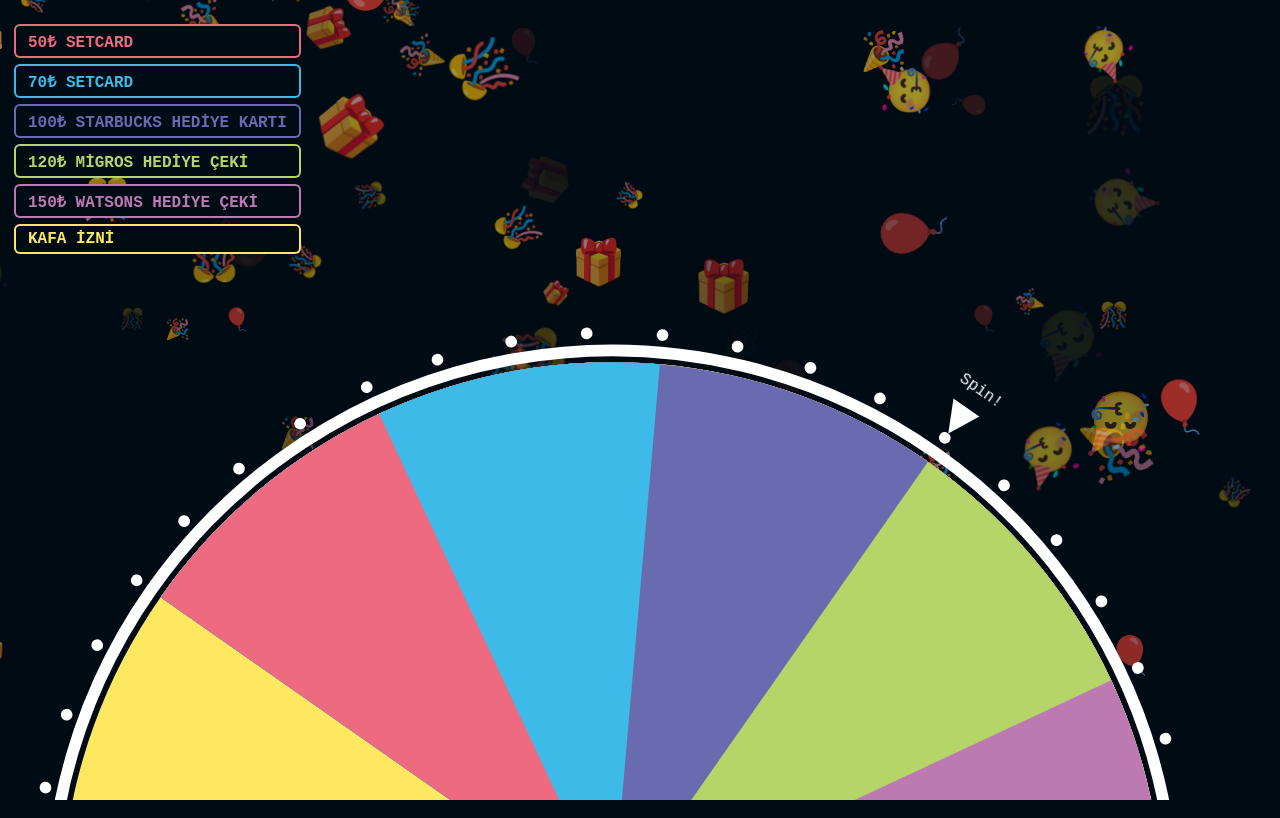
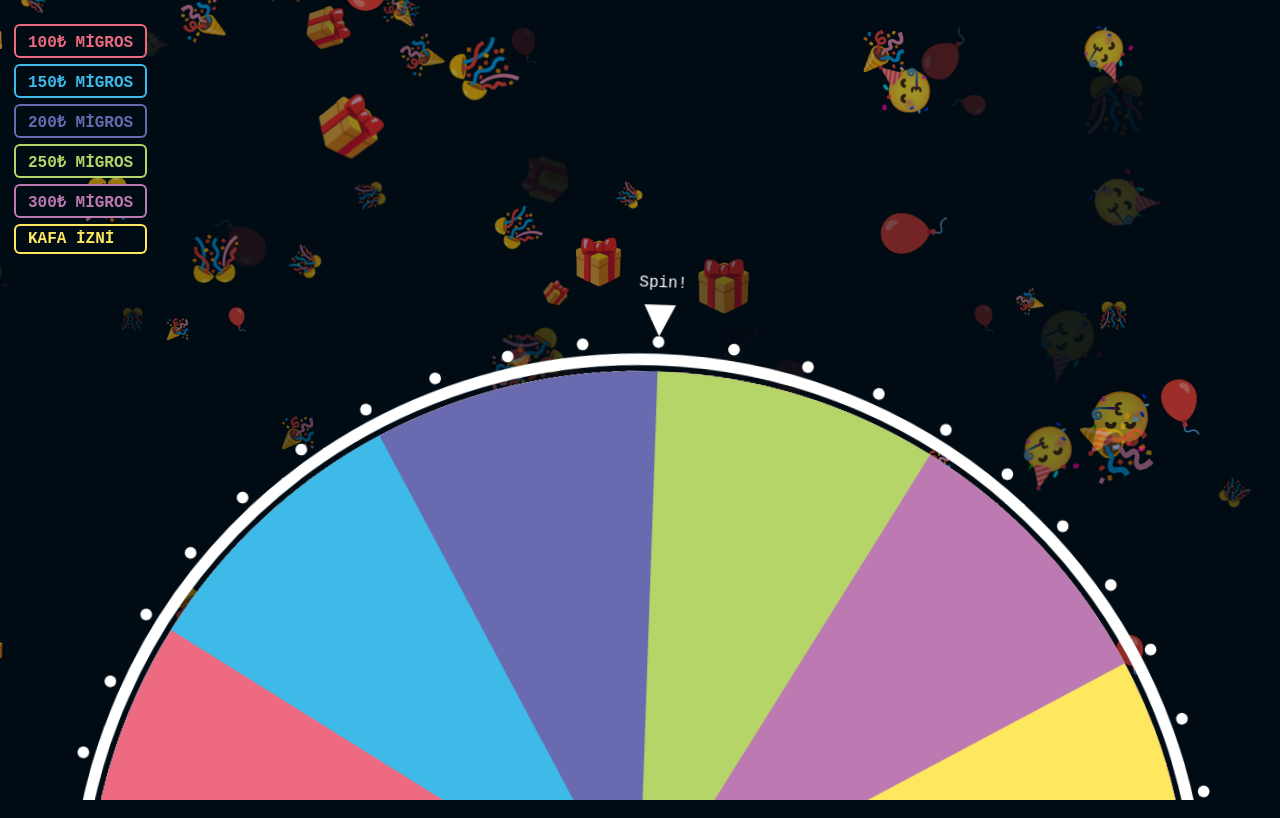
Before and after one commit to pnarrnurr/gift-wheel, a plain HTML site: page index.html in a window 1280 px wide. Drawn offline with Linux system fonts and the light colour scheme.

Commit message:
Spin text fix

```diff
--- a/index.html
+++ b/index.html
@@ -16,32 +16,33 @@
         <h1 class="isHidden"></h1>
         <div class="instructions">
             <div class="z-index-1">
-                    <div class="gift-value" color="#ED6A80">50₺ SETCARD</div>
-                    <div class="gift-value" color="#3DBAE8">70₺ SETCARD</div>
-                    <div class="gift-value" color="#6A6AB1">100₺ STARBUCKS HEDİYE KARTI</div>
-                    <div class="gift-value" color="#B5D568">120₺ MİGROS HEDİYE ÇEKİ</div>
-                    <div class="gift-value" color="#BD79B2">150₺ WATSONS HEDİYE ÇEKİ</div>
+                <div class="gift-value" color="#ED6A80">100₺ MİGROS</div>
+                <div class="gift-value" color="#3DBAE8">150₺ MİGROS</div>
+                <div class="gift-value" color="#6A6AB1">200₺ MİGROS</div>
+                <div class="gift-value" color="#B5D568">250₺ MİGROS</div>
+                <div class="gift-value" color="#BD79B2">300₺ MİGROS</div>
                 <div class="gift-value" color="#FDE85F">KAFA İZNİ</div>
             </div>
         </div>
         <div class="wheel">
             <div class="wheel-area">
                 <svg id="wheel" viewBox="0 0 100 100">
-                        <circle cx="50" cy="50" r="48" fill="none" stroke-width="1" stroke="currentColor"/>
-                        <circle id="slice" cx="50" cy="50" r="47"/>
+                    <circle cx="50" cy="50" r="48" fill="none" stroke-width="1" stroke="currentColor" />
+                    <circle id="slice" cx="50" cy="50" r="47" />
                     <g id="slices"></g>
                 </svg>
                 <div class="spin__button">
                     <span>Spin!</span>
                     <svg id="pin" viewBox="0 0 50 50">
-                            <path d="M 0 25 L 50 0 V 50"/>
+                        <path d="M 0 25 L 50 0 V 50" />
                     </svg>
                 </div>
             </div>
         </div>
     </div>
     <audio controls>
-            <source type="audio/mp3"></source>
+        <source type="audio/mp3">
+        </source>
     </audio>
 </body>
 
--- a/script.js
+++ b/script.js
@@ -124,7 +124,7 @@ function spinWheel() {
     audio.playbackRate = randomDuration / 10;
     audio.play();
 
-    pinText.style.animation = `pinWheel ${randomDuration / 10}s 10 ease-in-out`;
+    // pinText.style.animation = `pinWheel ${randomDuration / 10}s 10 ease-in-out`;
     document.documentElement.style.setProperty('--color-theme', `#ffffff`);
 
     timeoutID = setTimeout(() => {
--- a/style.css
+++ b/style.css
@@ -19,7 +19,6 @@ body {
 }
 
 .wrapper {
-    /* max-width: 1290px; */
     margin: 0 auto;
     display: flex;
     align-items: center;
@@ -44,12 +43,9 @@ body {
     display: flex;
     justify-content: center;
     align-items: center;
-    transform: rotate(-55deg);
+    transform: rotate(-88deg);
     margin: 9px 5px 5px;
-    /* position: absolute;
-    max-width: 1200px; */
     z-index: 1;
-    /* top: calc(100vh - 62%); */
 }
 
 h1 {
```
Lines whose indentation alone changed are shown as unchanged.
